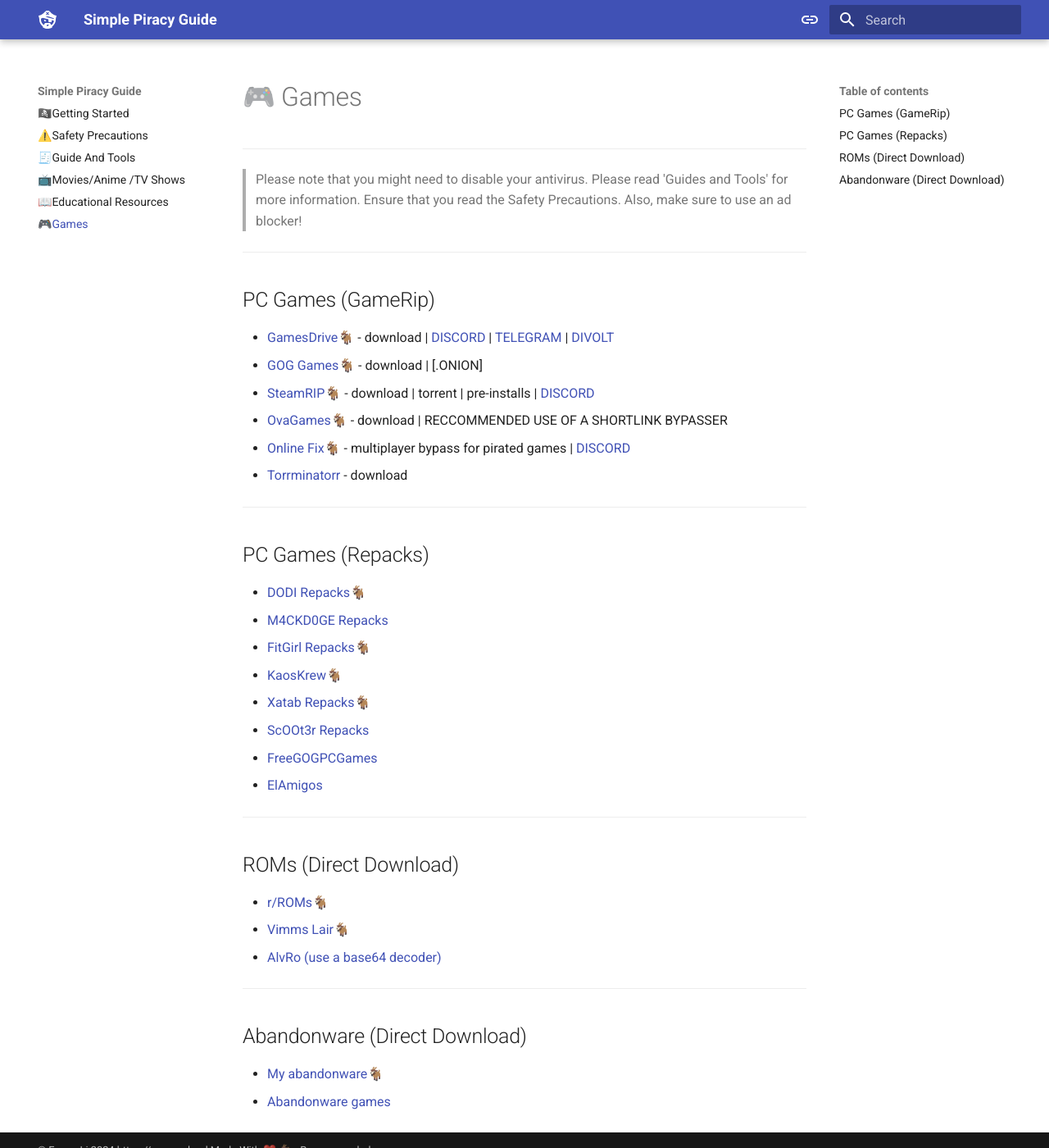
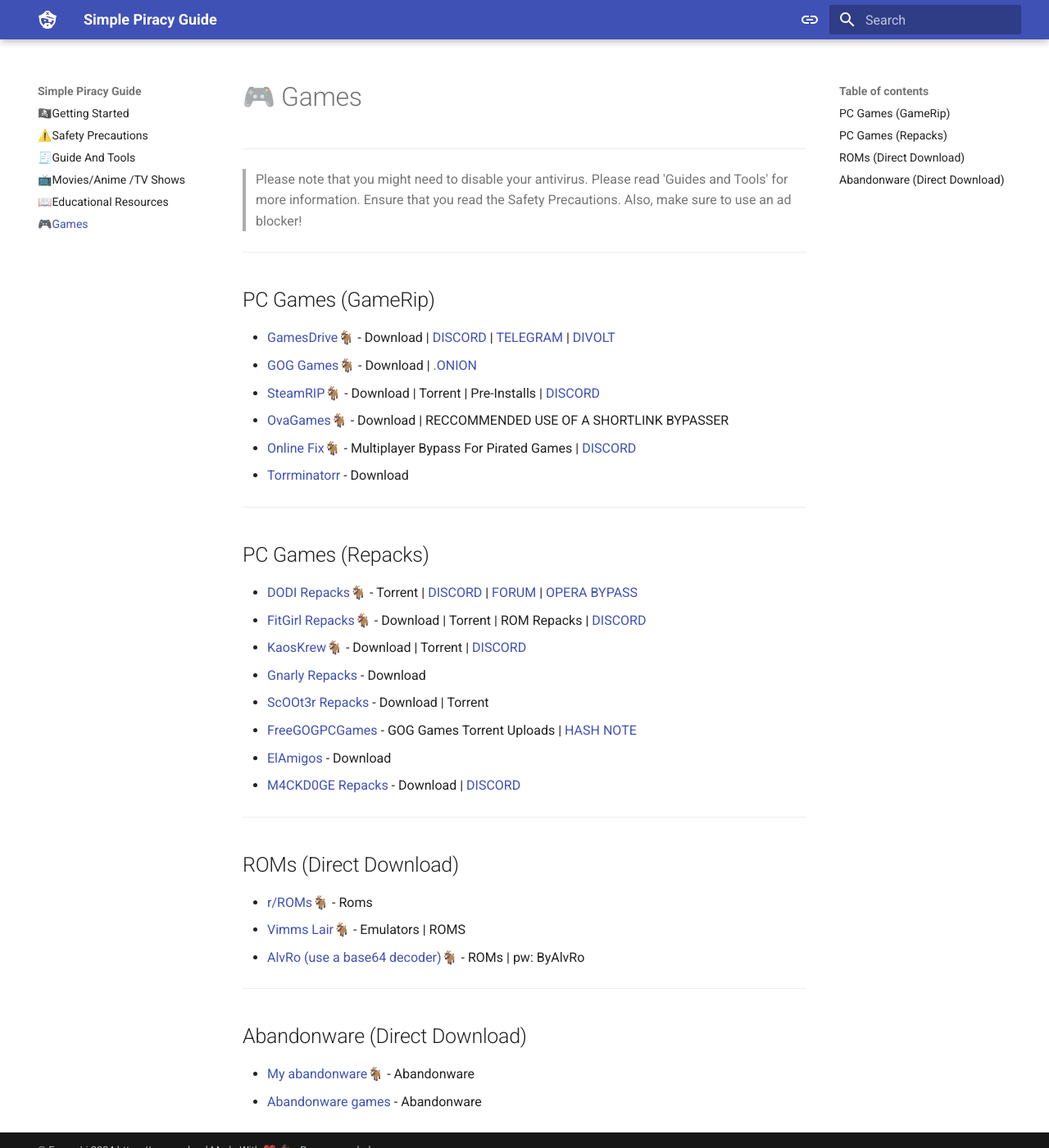
Before and after one commit to eli32-vlc/simple-piracy-guide, an MkDocs documentation site: the page built from docs/games.md, in a window 1280 px wide and 1400 px high. Shown: the whole window at 82% size. Built offline with MkDocs 1.6.1 and Material for MkDocs 9.7.7, drawn with Linux system fonts in a browser that asks for light colours.

Commit message:
Update games.md

```diff
--- a/docs/games.md
+++ b/docs/games.md
@@ -6,34 +6,34 @@
 ---
 ## PC Games (GameRip)
 
-- [GamesDrive🐐](https://gamesdrive.net/) - download | [DISCORD](https://discord.gg/wXdNEhf73x) | [TELEGRAM](https://t.me/+qkrAOiq7k7ozNzRk) | [DIVOLT](https://gamesdrive.divolt.xyz/)
-- [GOG Games🐐](https://gog-games.to/) - download  | [.ONION]
-- [SteamRIP🐐](https://steamrip.com/) - download | torrent | pre-installs | [DISCORD](https://discord.gg/ycDt32VpPH)
-- [OvaGames🐐](https://www.ovagames.com/) - download | RECCOMMENDED USE OF A SHORTLINK BYPASSER
-- [Online Fix🐐](https://online-fix.me/) - multiplayer bypass for pirated games | [DISCORD](https://discord.gg/yExgFYncMD)
-- [Torrminatorr](https://forum.torrminatorr.com/) - download
+- [GamesDrive🐐](https://gamesdrive.net/) - Download | [DISCORD](https://discord.gg/wXdNEhf73x) | [TELEGRAM](https://t.me/+qkrAOiq7k7ozNzRk) | [DIVOLT](https://gamesdrive.divolt.xyz/)
+- [GOG Games🐐](https://gog-games.to/) - Download  | [.ONION](http://goggamespyi7b6ybpnpnlwhb4md6owgbijfsuj6z5hesqt3yfyz42rad.onion/)
+- [SteamRIP🐐](https://steamrip.com/) - Download | Torrent | Pre-Installs | [DISCORD](https://discord.gg/ycDt32VpPH)
+- [OvaGames🐐](https://www.ovagames.com/) - Download | RECCOMMENDED USE OF A SHORTLINK BYPASSER
+- [Online Fix🐐](https://online-fix.me/) - Multiplayer Bypass For Pirated Games | [DISCORD](https://discord.gg/yExgFYncMD)
+- [Torrminatorr](https://forum.torrminatorr.com/) - Download
 
 ---
 ## PC Games (Repacks)
 
-- [DODI Repacks🐐](https://dodi-repacks.site/)
-- [M4CKD0GE Repacks](https://m4ckd0ge-repacks.site/)
-- [FitGirl Repacks🐐](https://fitgirl-repacks.site/)
-- [KaosKrew🐐](https://kaoskrew.org/)
-- [Xatab Repacks🐐](https://byxatab.com/)
-- [ScOOt3r Repacks](https://discord.gg/xe3Fys8Upy)
-- [FreeGOGPCGames](https://freegogpcgames.com/)
-- [ElAmigos](https://elamigos.site/)
+- [DODI Repacks🐐](https://dodi-repacks.site/) - Torrent | [DISCORD](https://discord.gg/uE273qJ) | [FORUM](https://dodi-forums.win/) | [OPERA BYPASS](https://rentry.co/lootlink)
+- [FitGirl Repacks🐐](https://fitgirl-repacks.site/)  - Download | Torrent | ROM Repacks | [DISCORD](https://discord.gg/Up3YARe4RW)
+- [KaosKrew🐐](https://kaoskrew.org/) - Download | Torrent | [DISCORD](https://discord.com/invite/WF2pqPTFBs)
+- [Gnarly Repacks](https://rentry.co/FMHYBase64#gnarly_repacks) - Download
+- [ScOOt3r Repacks](https://discord.gg/xe3Fys8Upy) - Download | Torrent
+- [FreeGOGPCGames](https://freegogpcgames.com/) - GOG Games Torrent Uploads | [HASH NOTE](https://pastebin.com/pNMj3nay)
+- [ElAmigos](https://elamigos.site/) - Download
+- [M4CKD0GE Repacks](https://m4ckd0ge-repacks.site/) - Download | [DISCORD](https://discord.gg/693hNBdymb)
 
 ---
 ## ROMs (Direct Download)
 
-- [r/ROMs🐐](https://reddit.com/r/roms)
-- [Vimms Lair🐐](https://vimm.net/)
-- [AlvRo (use a base64 decoder\)](https://rentry.co/FMHYBase64#alvro)
+- [r/ROMs🐐](https://reddit.com/r/roms) - Roms
+- [Vimms Lair🐐](https://vimm.net/) - Emulators | ROMS
+- [AlvRo (use a base64 decoder\)🐐](https://rentry.co/FMHYBase64#alvro) - ROMs | pw: ByAlvRo
 
 ---
 ## Abandonware (Direct Download)
 
-- [My abandonware🐐](https://www.myabandonware.com/)
-- [Abandonware games](https://abandonwaregames.net/)
+- [My abandonware🐐](https://www.myabandonware.com/) - Abandonware
+- [Abandonware games](https://abandonwaregames.net/) - Abandonware
```
